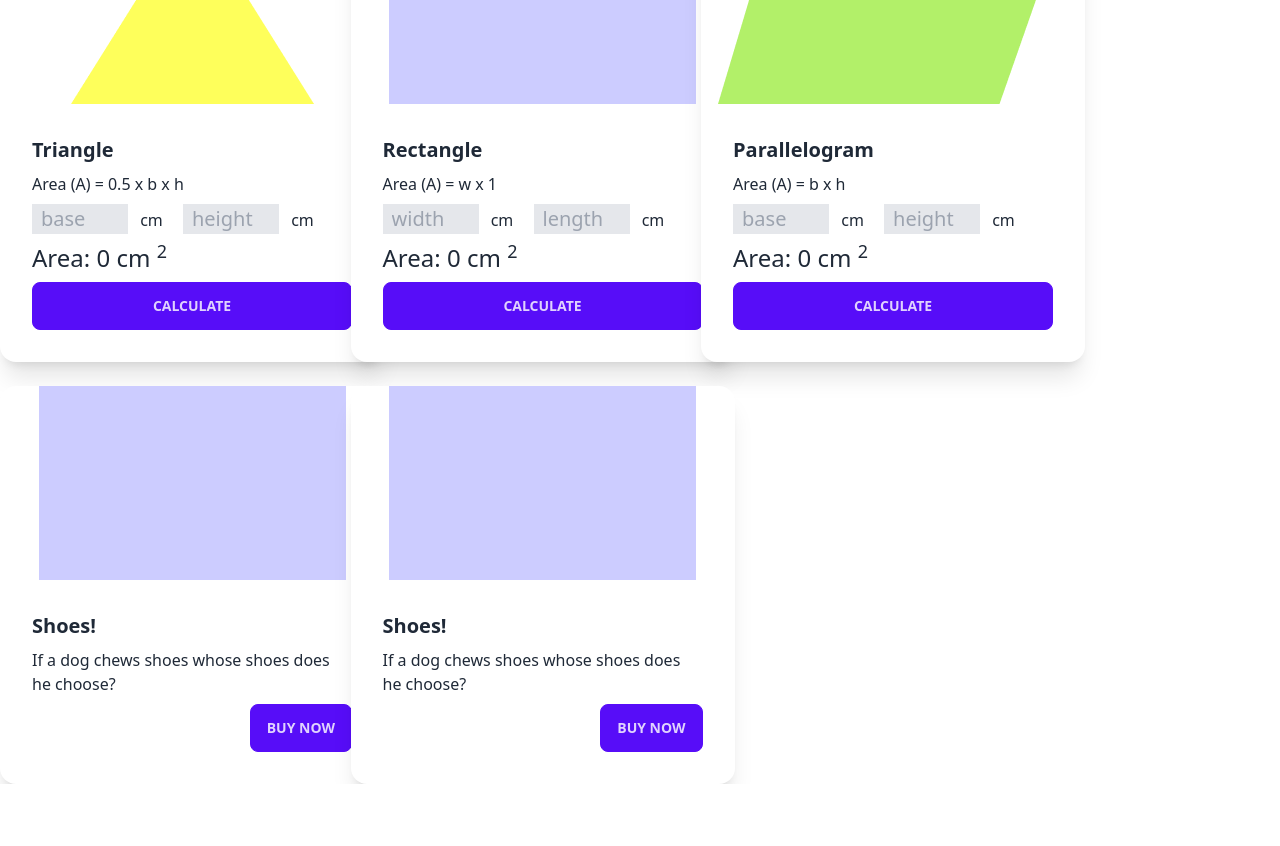
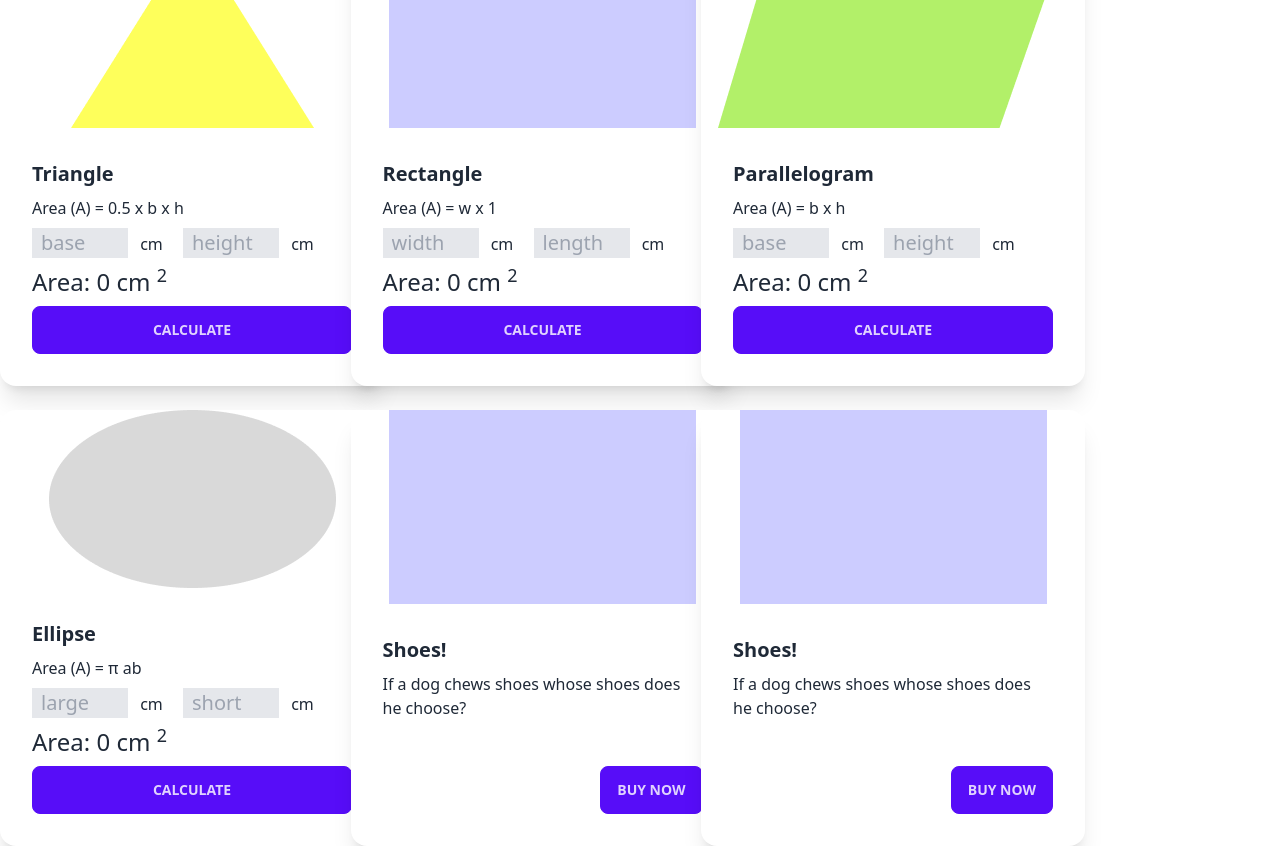
Before and after one commit to oliullah95/geometro-genious-repo, a plain HTML site: page index.html in a window 1280 px wide. Shown: the part 90-936 px from the top of the page. Before the commit the page ends 874 px from the top, so only its background shows below. Drawn offline with nearby package versions, Linux system fonts and the light colour scheme.

Commit message:
third file adeded

```diff
--- a/index.html
+++ b/index.html
@@ -13,7 +13,7 @@
     <header>
 
     </header>
-    <main>
+    <main class="mt-6">
         <!-- main container -->
         <div class="flex flex-col lg:flex-row">
             <!-- shape container -->
@@ -77,6 +77,25 @@
                         </div>
                     </div>
                 </div>
+                <!--parallelogram card -->
+                <div class="card w-96 bg-base-100 shadow-xl">
+                    <figure><img src="/images/ellipse.png" alt="Shoes" /></figure>
+                    <div class="card-body">
+                        <h2 class="card-title">Ellipse</h2>
+                        <p>Area (A) = π ab</p>
+                        <p>
+                           <input type="text" class="border w-24 px-2 text-xl bg-gray-200" placeholder="large" name="" id="ellipse-major-radius">
+                           <span class="ml-2">cm</span>
+                           <!-- ellipse height -->
+                           <input type="text" class="ml-4 border w-24 px-2 text-xl bg-gray-200" placeholder="short" name="" id="ellipse-minor-radius">
+                           <span class="ml-2">cm</span>
+                        </p>
+                        <p class="text-2xl">Area: <span id="ellipse-area">0</span> cm <sup>2</sup></p>
+                        <div class="card-actions">
+                            <button onclick="calculateEllipseArea()" class="btn btn-primary w-full">Calculate</button>
+                        </div>
+                    </div>
+                </div>
                 <!-- second card -->
                 <div class="card w-96 bg-base-100 shadow-xl">
                     <figure><img src="/images/rectangle.png" alt="Shoes" /></figure>
--- a/script/area-calculator.js
+++ b/script/area-calculator.js
@@ -1,4 +1,4 @@
-function calculateTriangleArea(){
+function calculateTriangleArea() {
     //    triangle base value
     const baseField = document.getElementById('triangle-base');
     const baseValueText = baseField.value;
@@ -18,7 +18,7 @@ const areaSpan = document.getElementById('triangle-area');
     areaSpan.innerText = area;
 }
 
-function calculateRectangleArea(){
+function calculateRectangleArea() {
     // get rectangle width
     const widthField = document.getElementById('rectangle-width');
     const widthValueText = widthField.value;
@@ -26,7 +26,7 @@ function calculateRectangleArea(){
     //    console.log(width);
 
     //    get rectangle length
-const lengthField =document.getElementById('rectangle-length');
+    const lengthField = document.getElementById('rectangle-length');
     const lengthValueText = lengthField.value;
     const length = parseFloat(lengthValueText);
     // console.log(length);
@@ -40,19 +40,37 @@ rectangleAreaSpan.innerText = area;
 }
 
 // reusable function -----> reduce duplicate code
-function calculateParallelogramArea(){
+function calculateParallelogramArea() {
     const base = getInputValue('parallelogram-base');
-    console.log(base);
+    // console.log(base);
 
     const height = getInputValue('parallelogram-height');
-    console.log(height);
+    // console.log(height);
 
     const area = base * height;
+    setElementInnerText('parallelogram-area', area);
+
 }
+
+function calculateEllipseArea(){
+    const majorRadius = getInputValue('ellipse-major-radius');
+    const minorRadius = getInputValue('ellipse-minor-radius');
+    const area = 3.14 * majorRadius * minorRadius;
+    const areaTwoDecimal = area.toFixed(2);
+    setElementInnerText('ellipse-area',area);
+}
+
 // reusable get input value field i number
-function getInputValue(fieldId){
+function getInputValue(fieldId) {
     const inputField = document.getElementById(fieldId);
     const inputValueText = inputField.value;
     const value = parseFloat(inputValueText);
     return value;
 }
+
+// reusable set span, p, div, etc text
+function setElementInnerText(elementId, area){
+    const element = document.getElementById(elementId);
+    element.innerText = area;
+
+}
```
Lines whose indentation alone changed are shown as unchanged.
